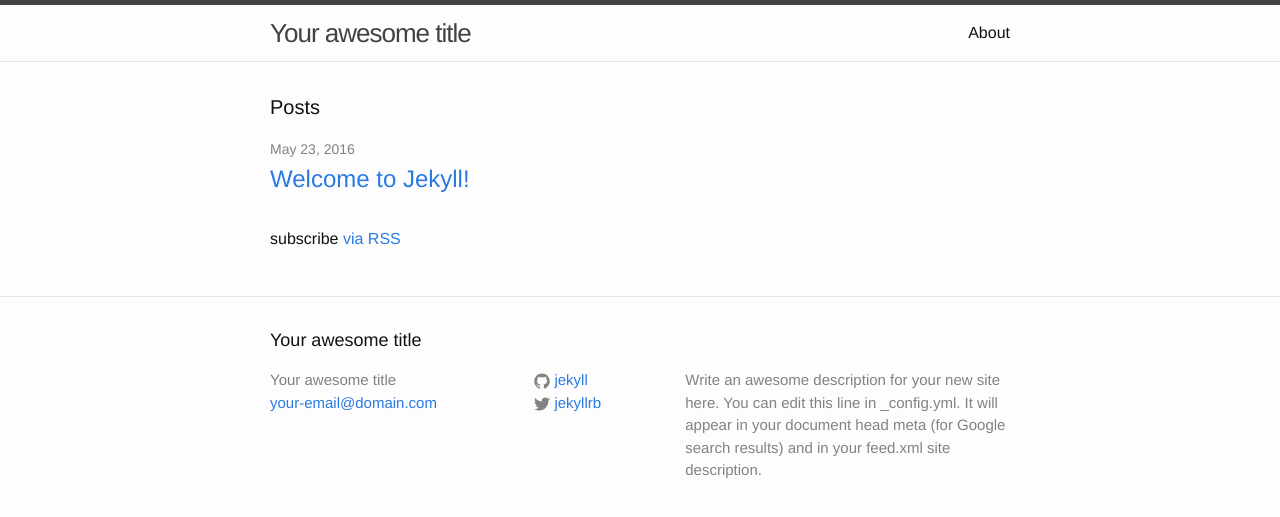
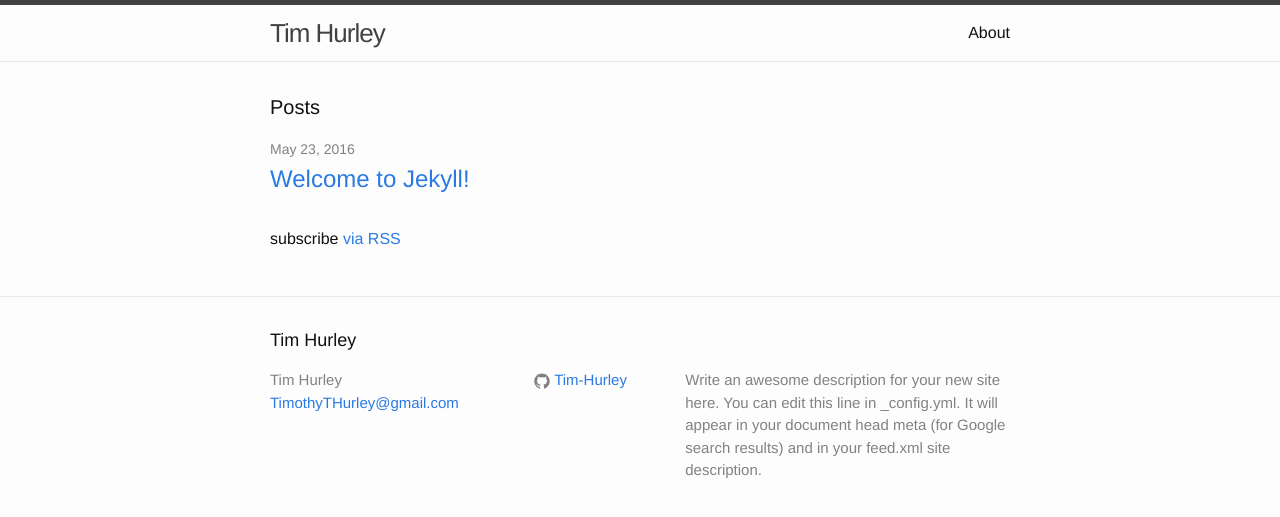
Before and after one commit to Tim-Hurley/Tim-Hurley.github.io, a Jekyll site: the page built from index.html, in a window 1280 px wide. Shown: the top 517 px of the page. Built offline with Jekyll 4.4.1, drawn with Linux system fonts in a browser that asks for light colours.

Commit message:
Mild update

```diff
--- a/_config.yml
+++ b/_config.yml
@@ -6,16 +6,15 @@
 # 'jekyll serve'. If you change this file, please restart the server process.
 
 # Site settings
-title: Your awesome title
-email: your-email@domain.com
+title: Tim Hurley
+email: TimothyTHurley@gmail.com
 description: > # this means to ignore newlines until "baseurl:"
   Write an awesome description for your new site here. You can edit this
   line in _config.yml. It will appear in your document head meta (for
   Google search results) and in your feed.xml site description.
 baseurl: "" # the subpath of your site, e.g. /blog
-url: "http://yourdomain.com" # the base hostname & protocol for your site
-twitter_username: jekyllrb
-github_username:  jekyll
+url: "tim-hurley.github.io" # the base hostname & protocol for your site
+github_username:  Tim-Hurley
 
 # Build settings
 markdown: kramdown
```
